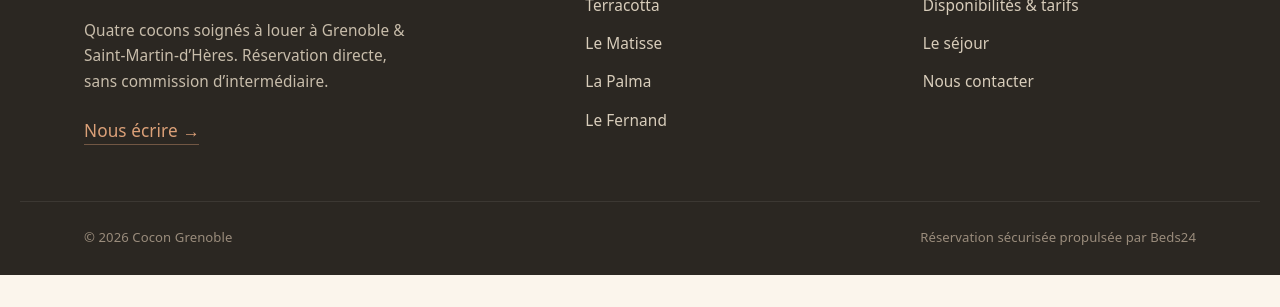
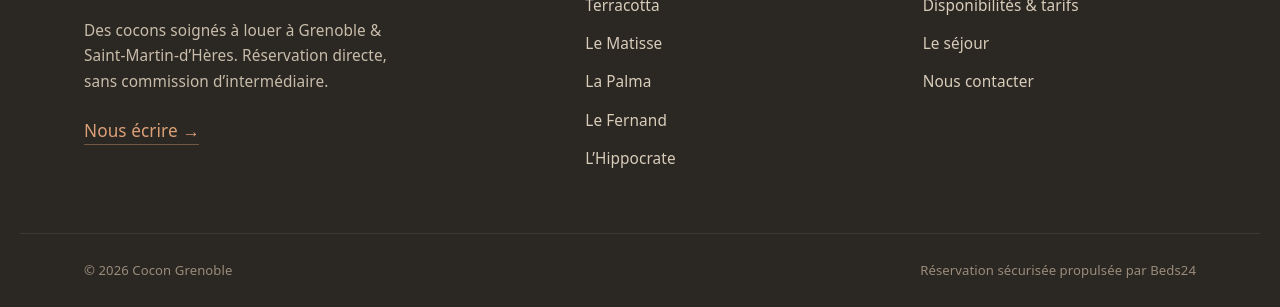
Before and after one commit to martinsson/checkin-automation-agent-first, an Astro site in the folder site-cocon/: page /cocon/appartements/fernand/ in a window 1280 px wide. Shown: the part 3060-3367 px from the top of the page. Before the commit the page ends 3335 px from the top, so only its background shows below. Built offline with nearby package versions, Linux system fonts and the light colour scheme; Astro itself is replaced by a stand-in of ours.

Commit message:
site-cocon: publish L'Hippocrate with content from Airbnb + Smoobu
Fill the draft entry and remove the draft flag — the flat is now live on the
site (5 listings). Content sourced from the Airbnb listing (43 photos in
listing order, description rewritten in the site's tone, capacity 7,
check-in 17:00) and the Smoobu API (address 1 Rue du Docteur Calmette,
38000 Grenoble + exact lat/lng).

The booking iframe uses the real embeddable page
booking.smoobu.com/9A1547006?apartmentId=3230512 — the login.smoobu.com
/booking-tool/iframe/... URL committed earlier is an API endpoint returning
JSON, not a page. Verified in a browser: the widget loads and shows only
L'Hippocrate (Le Matisse, on the same Smoobu account, is filtered out by the
apartmentId param). Widget language follows the visitor's browser.

Also: footer tagline no longer hard-codes the apartment count, and the
Airbnb scraper now follows airbnb.com's geo meta-redirect to airbnb.fr
(it silently scraped an empty redirect page before).

```diff
--- a/site-cocon/src/components/Footer.astro
+++ b/site-cocon/src/components/Footer.astro
@@ -7,7 +7,7 @@ const year = 2026;
   <div class="wrap foot__grid">
     <div class="foot__brand">
       <span class="foot__name">Cocon<span>Grenoble</span></span>
-      <p class="foot__tag">Quatre cocons soignés à louer à Grenoble &amp; Saint-Martin-d’Hères. Réservation directe, sans commission d’intermédiaire.</p>
+      <p class="foot__tag">Des cocons soignés à louer à Grenoble &amp; Saint-Martin-d’Hères. Réservation directe, sans commission d’intermédiaire.</p>
       <a href={url('/#contact')} class="foot__mail">Nous écrire →</a>
     </div>
 
--- a/site-cocon/src/data/listings.json
+++ b/site-cocon/src/data/listings.json
@@ -183,27 +183,69 @@
   "slug": "hippocrate",
   "name": "L’Hippocrate",
   "fullName": "L’Hippocrate",
-  "draft": true,
-  "_todo": "Draft: Smoobu booking-tool URL wired (moteur 1547006, apartment 3230512). Still needs photos + description + address + capacity, then set draft=false to publish.",
   "channel": "smoobu",
   "smoobuApartmentId": 3230512,
-  "bookingUrl": "https://login.smoobu.com/fr/booking-tool/iframe/1547006/3230512",
-  "airbnbId": null,
-  "airbnbUrl": null,
+  "bookingUrl": "https://booking.smoobu.com/9A1547006?apartmentId=3230512",
+  "airbnbId": "1645657560952524041",
+  "airbnbUrl": "https://www.airbnb.fr/rooms/1645657560952524041",
   "city": "Grenoble",
-  "address": "",
-  "postcode": "",
-  "lat": null,
-  "lng": null,
-  "maxPeople": 2,
+  "address": "1 Rue du Docteur Calmette",
+  "postcode": "38000",
+  "lat": 45.1809479,
+  "lng": 5.7109626,
+  "maxPeople": 7,
   "maxAdult": null,
   "roomSize": null,
   "rackRate": 0,
   "minPrice": 0,
   "minStay": null,
-  "checkIn": "16:00",
+  "checkIn": "17:00",
   "checkOut": "11:00",
-  "description": "TODO — description de L’Hippocrate.",
-  "photos": []
+  "description": "Un grand appartement calme et climatisé, aménagé avec soin et goût, à deux pas de la clinique mutualiste et à 100 m du tram. Trois chambres douillettes — Olive, Beige et Rose — chacune avec placard et bureau, accueillent familles et groupes jusqu’à sept voyageurs.\n\nLe salon–salle à manger réunit tout le monde autour d’une grande table extensible, et le canapé-lit (140×190, matelas confort) complète les couchages : deux lits 140×200 et un lit 120×190.\n\nCuisine entièrement équipée (lave-vaisselle, micro-ondes), lave-linge séchant, balcon, wifi, Smart TV. Linge de lit et serviettes fournis, arrivée en autonomie. Logement non-fumeur.",
+  "photos": [
+   "https://a0.muscache.com/im/pictures/hosting/Hosting-1645657560952524041/original/433c832d-e46d-4575-9a57-403f80032dd2.jpeg",
+   "https://a0.muscache.com/im/pictures/hosting/Hosting-1645657560952524041/original/6d42caca-c089-49f0-b2ee-4b80f28d476a.jpeg",
+   "https://a0.muscache.com/im/pictures/hosting/Hosting-1645657560952524041/original/2dfd8e5e-a344-400b-93d5-8700cafcac45.jpeg",
+   "https://a0.muscache.com/im/pictures/hosting/Hosting-1645657560952524041/original/219da776-e2a7-4300-ac4d-c72905a70a0d.jpeg",
+   "https://a0.muscache.com/im/pictures/hosting/Hosting-1645657560952524041/original/cdfc7212-3011-42fe-8b06-304861c93912.jpeg",
+   "https://a0.muscache.com/im/pictures/hosting/Hosting-1645657560952524041/original/31648518-30a5-479b-a46b-e65a878ea61c.jpeg",
+   "https://a0.muscache.com/im/pictures/hosting/Hosting-1645657560952524041/original/e7d1b104-3acb-496a-8ed8-1be71b9661d6.jpeg",
+   "https://a0.muscache.com/im/pictures/hosting/Hosting-1645657560952524041/original/68f4ca5c-ac28-4cbb-b1d2-dd3a74243dfc.jpeg",
+   "https://a0.muscache.com/im/pictures/hosting/Hosting-1645657560952524041/original/347ccb91-d84d-4cd3-9129-b3952b5bb703.jpeg",
+   "https://a0.muscache.com/im/pictures/hosting/Hosting-1645657560952524041/original/856f7788-a5a7-4bc2-92ab-ebc488f254dc.jpeg",
+   "https://a0.muscache.com/im/pictures/hosting/Hosting-1645657560952524041/original/6f987322-6e50-48d5-b61e-fbe9a5d747fc.jpeg",
+   "https://a0.muscache.com/im/pictures/hosting/Hosting-1645657560952524041/original/dc360426-39af-4847-adbe-4d57135d9abc.jpeg",
+   "https://a0.muscache.com/im/pictures/hosting/Hosting-1645657560952524041/original/a642c465-36e3-471e-8d9e-f3d5d2cd94d7.jpeg",
+   "https://a0.muscache.com/im/pictures/hosting/Hosting-1645657560952524041/original/5bc47f94-9455-4e7d-8561-2cfc9296928e.jpeg",
+   "https://a0.muscache.com/im/pictures/hosting/Hosting-1645657560952524041/original/8f76b05e-4b50-4db5-a5e2-9192ff50e000.jpeg",
+   "https://a0.muscache.com/im/pictures/hosting/Hosting-1645657560952524041/original/ee349b13-f9e4-448e-ad0d-bb2a62f21cfd.jpeg",
+   "https://a0.muscache.com/im/pictures/hosting/Hosting-1645657560952524041/original/ba59cbe4-c6ed-46f9-9f1b-26f7c816aa49.jpeg",
+   "https://a0.muscache.com/im/pictures/hosting/Hosting-1645657560952524041/original/7be279f3-9b76-49b2-9c35-ea364ceb0352.jpeg",
+   "https://a0.muscache.com/im/pictures/hosting/Hosting-1645657560952524041/original/fbc6f557-1a7a-4972-98dc-014c253094c7.jpeg",
+   "https://a0.muscache.com/im/pictures/hosting/Hosting-1645657560952524041/original/fcca8bf4-a52b-4d48-ae0b-bfe911bd2877.jpeg",
+   "https://a0.muscache.com/im/pictures/hosting/Hosting-1645657560952524041/original/5d227cc0-351c-46c8-8ac7-20207f8fe0af.jpeg",
+   "https://a0.muscache.com/im/pictures/hosting/Hosting-1645657560952524041/original/23c3f3a1-d404-4007-b2c7-66af8c475058.jpeg",
+   "https://a0.muscache.com/im/pictures/hosting/Hosting-1645657560952524041/original/238b4822-00cb-4924-a4fc-6ed7dbf63878.jpeg",
+   "https://a0.muscache.com/im/pictures/hosting/Hosting-1645657560952524041/original/fc492501-4452-478c-bd64-74a2b188ebde.jpeg",
+   "https://a0.muscache.com/im/pictures/hosting/Hosting-1645657560952524041/original/c27c21f8-f1a1-4d01-9f76-0f46130fd93b.jpeg",
+   "https://a0.muscache.com/im/pictures/hosting/Hosting-1645657560952524041/original/b77e25d2-4756-4d31-b8ff-b25c7d3eb703.jpeg",
+   "https://a0.muscache.com/im/pictures/hosting/Hosting-1645657560952524041/original/dca69868-6309-42df-9efe-3105415c0469.jpeg",
+   "https://a0.muscache.com/im/pictures/hosting/Hosting-1645657560952524041/original/2241a90d-ee93-434a-8387-c2a55908dd82.jpeg",
+   "https://a0.muscache.com/im/pictures/hosting/Hosting-1645657560952524041/original/59e2d481-0888-46f5-b4ed-409c45610e27.jpeg",
+   "https://a0.muscache.com/im/pictures/hosting/Hosting-1645657560952524041/original/12ae4099-cba9-4274-8e31-8beb6bb1fe06.jpeg",
+   "https://a0.muscache.com/im/pictures/hosting/Hosting-1645657560952524041/original/71084a36-5045-496d-a7a7-709674073d2f.jpeg",
+   "https://a0.muscache.com/im/pictures/hosting/Hosting-1645657560952524041/original/544c7435-63f0-4018-88bc-6f43917c5e5d.jpeg",
+   "https://a0.muscache.com/im/pictures/hosting/Hosting-1645657560952524041/original/36ce3d36-c4ab-495d-bfde-345368a676d6.jpeg",
+   "https://a0.muscache.com/im/pictures/hosting/Hosting-1645657560952524041/original/336fd955-1b31-4125-a29c-2a1d90cf6f70.jpeg",
+   "https://a0.muscache.com/im/pictures/hosting/Hosting-1645657560952524041/original/7cd48c6b-76c0-463b-9c3b-44092e6d23ef.jpeg",
+   "https://a0.muscache.com/im/pictures/hosting/Hosting-1645657560952524041/original/78d4a5f2-a12e-4072-89f6-8facb999b904.jpeg",
+   "https://a0.muscache.com/im/pictures/hosting/Hosting-1645657560952524041/original/1951c23e-27e0-4f3a-a4c3-ce59eb4f1c9d.jpeg",
+   "https://a0.muscache.com/im/pictures/hosting/Hosting-1645657560952524041/original/d6dab829-00f3-47c7-a9d6-0a39080116e5.jpeg",
+   "https://a0.muscache.com/im/pictures/hosting/Hosting-1645657560952524041/original/9fbc3ecf-db7d-497e-a3ee-3b081a022cad.jpeg",
+   "https://a0.muscache.com/im/pictures/hosting/Hosting-1645657560952524041/original/9cd0e1bc-cca6-4d70-980b-4e5444b4529e.jpeg",
+   "https://a0.muscache.com/im/pictures/hosting/Hosting-1645657560952524041/original/cd1bea32-9479-4b48-96b7-7786d01d0af5.jpeg",
+   "https://a0.muscache.com/im/pictures/hosting/Hosting-1645657560952524041/original/ad9da384-7ffa-4889-90c8-d0fe4c8d4963.jpeg",
+   "https://a0.muscache.com/im/pictures/hosting/Hosting-1645657560952524041/original/b0dc54d4-2590-4271-bf69-36ae006ceb71.jpeg"
+  ]
  }
 ]
```
Also changed, not shown: 1 other file.
